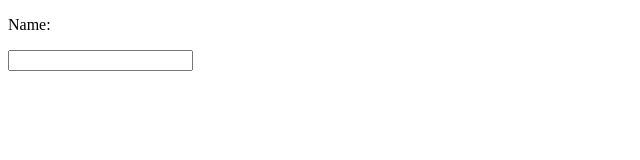
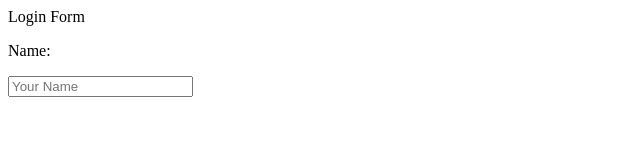
Before and after one commit to Aichan12/myappsample, a plain HTML site: page index.html in a window 1280 px wide. Shown: the whole page, without its empty margins (0-640 px from the left). Drawn offline with Linux system fonts and the light colour scheme.

Commit message:
login form

```diff
--- a/index.html
+++ b/index.html
@@ -5,8 +5,9 @@
 </head>
 <body>
 <form action="">
+	Login Form
 	<p>Name:</p>
-	<input type="text" name="">
+	<input type="text" name="" placeholder="Your Name">
 
 
 </form>
```
Also changed, not shown: login.html (added).
